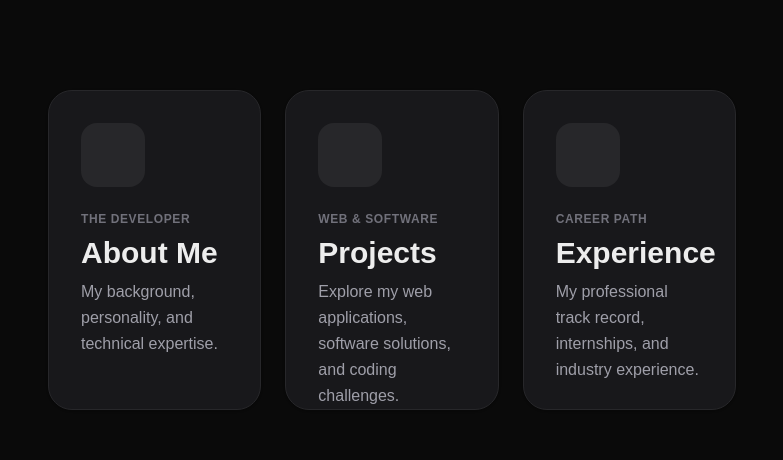
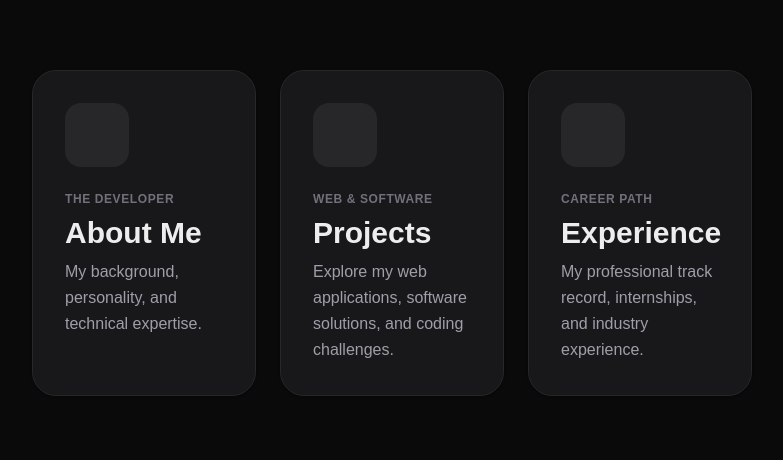
Before and after one commit to AlwinZwdzk/portfolio, a Next.js app: page / in a window 1280 px wide. Shown: the part 678-1138 px from the top of the page, without its empty margins (248-1031 px from the left). Built offline with nearby package versions, Linux system fonts and the light colour scheme; some icons are missing; what @mui/material-nextjs would draw is missing.

Commit message:
Responsive adjustments

```diff
--- a/src/app/about/page.tsx
+++ b/src/app/about/page.tsx
@@ -11,7 +11,7 @@ import SkillCard from "@/components/SkillCard";
 
 export default function About() {
     return (
-        <div className="flex flex-col gap-12 w-full pb-20">
+        <div className="flex flex-col gap-12 w-full pt-1 pb-10">
 
             {/* --- HEADER SECTION --- */}
             <div className="flex flex-col md:flex-row items-center md:items-start gap-8 md:gap-10">
--- a/src/app/page.tsx
+++ b/src/app/page.tsx
@@ -7,10 +7,10 @@ import NavCard from "@/components/NavCard";
 
 export default function Home() {
     return (
-        <div className="flex flex-col w-full min-h-screen pb-20 gap-16 md:gap-24">
+        <div className="flex flex-col w-full pt-5 pb-10 gap-16 md:gap-24">
 
             {/* --- ACT 1 : WELCOME & SOCIALS --- */}
-            <section className="flex flex-col items-center justify-center text-center gap-8 mt-10  animate-in fade-in slide-in-from-bottom-8 duration-1000">
+            <section className="flex flex-col items-center justify-center text-center gap-8 animate-in fade-in slide-in-from-bottom-8 duration-1000">
 
                 {/* Welcome Title */}
                 <div className="flex flex-col gap-2">
@@ -51,8 +51,8 @@ export default function Home() {
             <hr className="border-t border-zinc-200 p-0 dark:border-zinc-800 opacity-70" />
 
             {/* --- ACT 2 : NAVIGATION --- */}
-            <section className="w-full px-4">
-                <div className="grid grid-cols-1 lg:grid-cols-3 gap-6 w-full max-w-6xl mx-auto">
+            <section className="w-full sm:px-0 px-4">
+                <div className="grid grid-cols-1 md:grid-cols-3 gap-6 w-full max-w-6xl mx-auto">
                     <NavCard
                         href="/about"
                         title="About Me"
--- a/src/app/projects/page.tsx
+++ b/src/app/projects/page.tsx
@@ -4,7 +4,7 @@ import ProjectCard from '@/components/ProjectCard';
 
 export default function Projects() {
     return (
-        <div className="flex flex-col gap-10 w-full pb-20">
+        <div className="flex flex-col gap-10 w-full pb-10">
 
             {/* Page Header */}
             <div className="flex flex-col items-center text-center gap-4">
--- a/src/app/work/[slug]/page.tsx
+++ b/src/app/work/[slug]/page.tsx
@@ -30,7 +30,7 @@ export default async function WorkDetail({ params }: { params: Promise<{ slug: s
     }
 
     return (
-        <div className="flex flex-col gap-8 w-full pb-20 animate-in fade-in duration-500 max-w-4xl mx-auto">
+        <div className="flex flex-col gap-8 w-full pb-10 animate-in fade-in duration-500 max-w-4xl mx-auto">
 
             {/* --- BOUTON RETOUR --- */}
             <div>
--- a/src/app/work/page.tsx
+++ b/src/app/work/page.tsx
@@ -4,7 +4,7 @@ import WorkCard from '@/components/WorkCard';
 
 export default function WorkPage() {
     return (
-        <div className="flex flex-col gap-10 w-full pb-20">
+        <div className="flex flex-col gap-10 w-full pb-10">
 
             {/* Page Header */}
             <div className="flex flex-col items-center text-center gap-4">
--- a/src/components/NavCard.tsx
+++ b/src/components/NavCard.tsx
@@ -13,9 +13,8 @@ interface NavCardProps {
 
 const NavCard : React.FC<NavCardProps> = ({ href, title, subtitle, description, icon, delay }) => {
     return (
-        <Link
-            href={href}
-            className={`group relative flex flex-col p-8 h-80 rounded-3xl bg-white dark:bg-zinc-900 border border-zinc-200 dark:border-zinc-800 shadow-sm hover:shadow-xl hover:border-blue-500/30 transition-all duration-500 animate-in fade-in slide-in-from-bottom-10 fill-mode-backwards ${delay}`}
+        <Link href={href}
+            className={`group relative flex flex-col p-8 min-h-80 rounded-3xl bg-white dark:bg-zinc-900 border border-zinc-200 dark:border-zinc-800 shadow-sm hover:shadow-xl hover:border-blue-500/30 transition-all duration-500 animate-in fade-in slide-in-from-bottom-10 fill-mode-backwards ${delay}`}
         >
             <div className="flex flex-col gap-6">
                 <div className="w-16 h-16 rounded-2xl bg-zinc-50 dark:bg-zinc-800 flex items-center justify-center group-hover:scale-110 transition-transform duration-500">
@@ -23,9 +22,9 @@ const NavCard : React.FC<NavCardProps> = ({ href, title, subtitle, description,
                 </div>
 
                 <div className="flex flex-col gap-2">
-            <span className="text-xs font-bold uppercase tracking-wider text-zinc-400 dark:text-zinc-500">
-                {subtitle}
-            </span>
+                    <span className="text-xs font-bold uppercase tracking-wider text-zinc-400 dark:text-zinc-500">
+                        {subtitle}
+                    </span>
                     <h3 className="text-3xl font-bold text-foreground group-hover:text-blue-600 dark:group-hover:text-blue-400 transition-colors">
                         {title}
                     </h3>
--- a/src/resources/content.tsx
+++ b/src/resources/content.tsx
@@ -117,7 +117,7 @@ export const about: About = {
                 description: (
                     <>
                         <p className="text-base md:text-[1.05rem] leading-relaxed text-foreground/80">
-                            I am currently completing my Bachelor of Technology in Computer Science at the Lens Institute of Technology.
+                            I am currently completing my <strong> Bachelor of Technology in Computer Science </strong> at the Lens Institute of Technology.
                             My curriculum covers the entire software development lifecycle:
                         </p>
 
```
